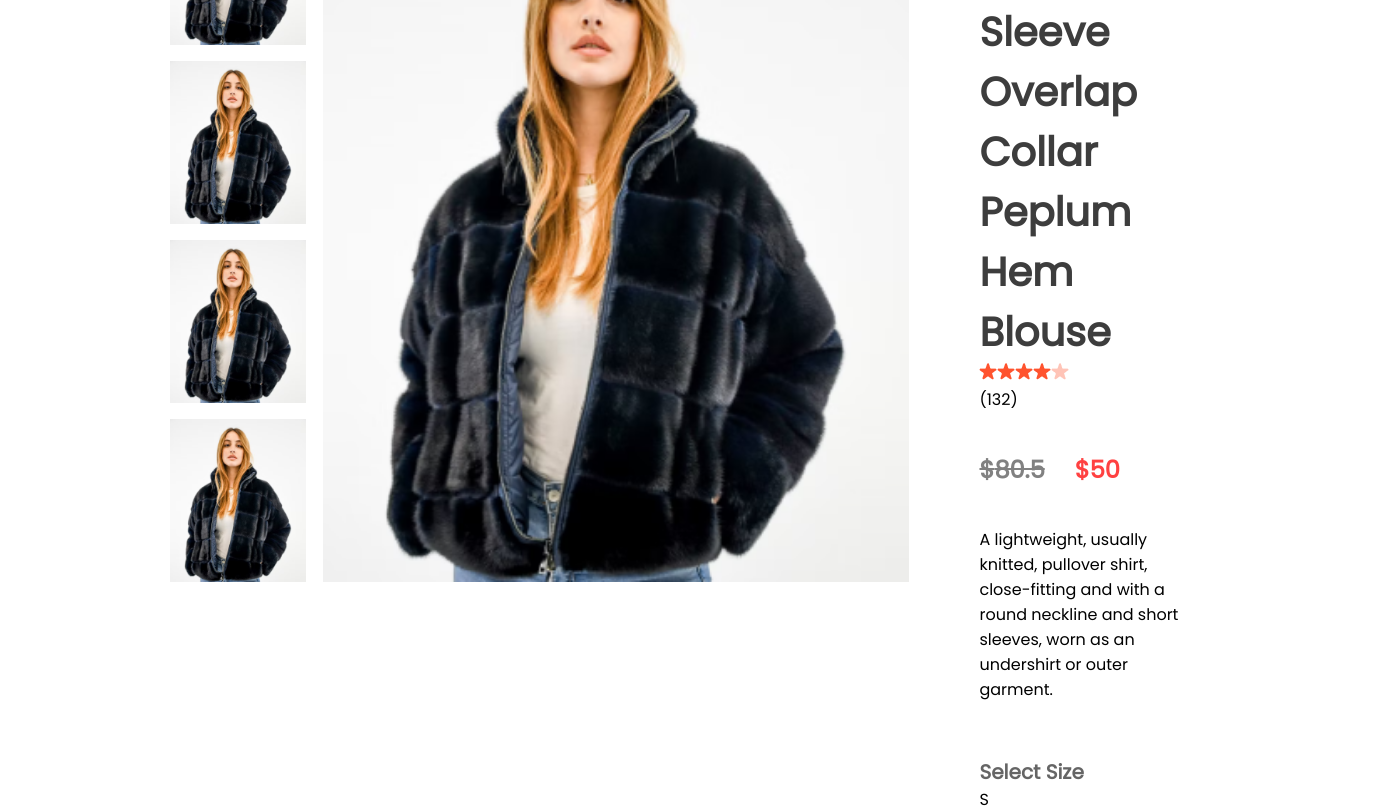
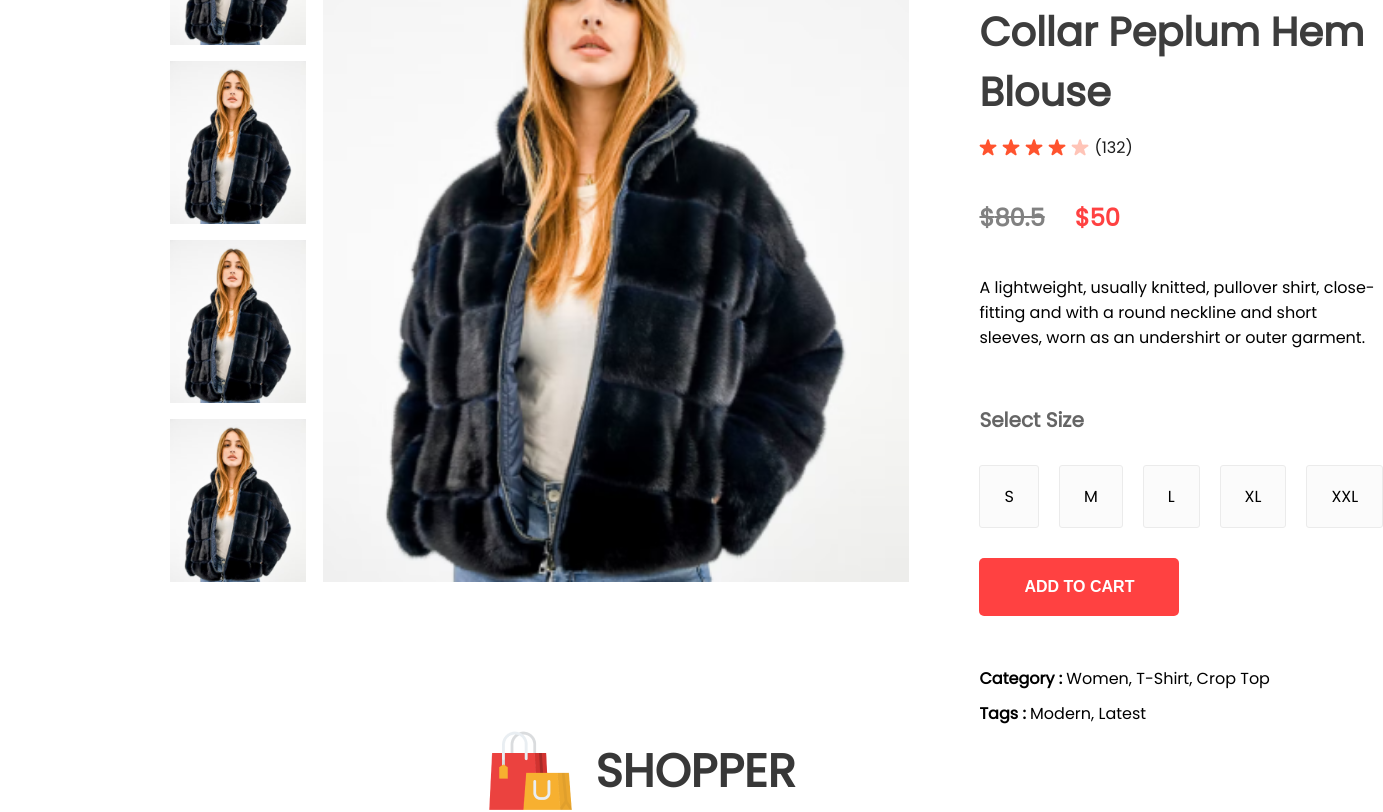
Before and after one commit to Jossyboydgenius/E-shop, a React (Create React App) app: page /product/1 in a window 1280 px wide. Shown: the part 360-1172 px from the top of the page, 1383 px wide, since content can reach past the window. Built offline with nearby package versions, Linux system fonts and the light colour scheme.

Commit message:
E-commerce

```diff
--- a/src/Components/ProductDisplay/ProductDisplay.jsx
+++ b/src/Components/ProductDisplay/ProductDisplay.jsx
@@ -20,7 +20,7 @@ const ProductDisplay = (props) => {
             </div>
             <div className="productdisplay-right">
                 <h1>{product.name}</h1>
-                <div className="productdisplay-right-star">
+                <div className="productdisplay-right-stars">
                     <img src={star_icon} alt="" />
                     <img src={star_icon} alt="" />
                     <img src={star_icon} alt="" />
@@ -37,7 +37,7 @@ const ProductDisplay = (props) => {
                 </div>
                 <div className="productdisplay-right-size">
                     <h1>Select Size</h1>
-                    <div className="productdisplay-right-size">
+                    <div className="productdisplay-right-sizes">
                         <div>S</div>
                         <div>M</div>
                         <div>L</div>
```
